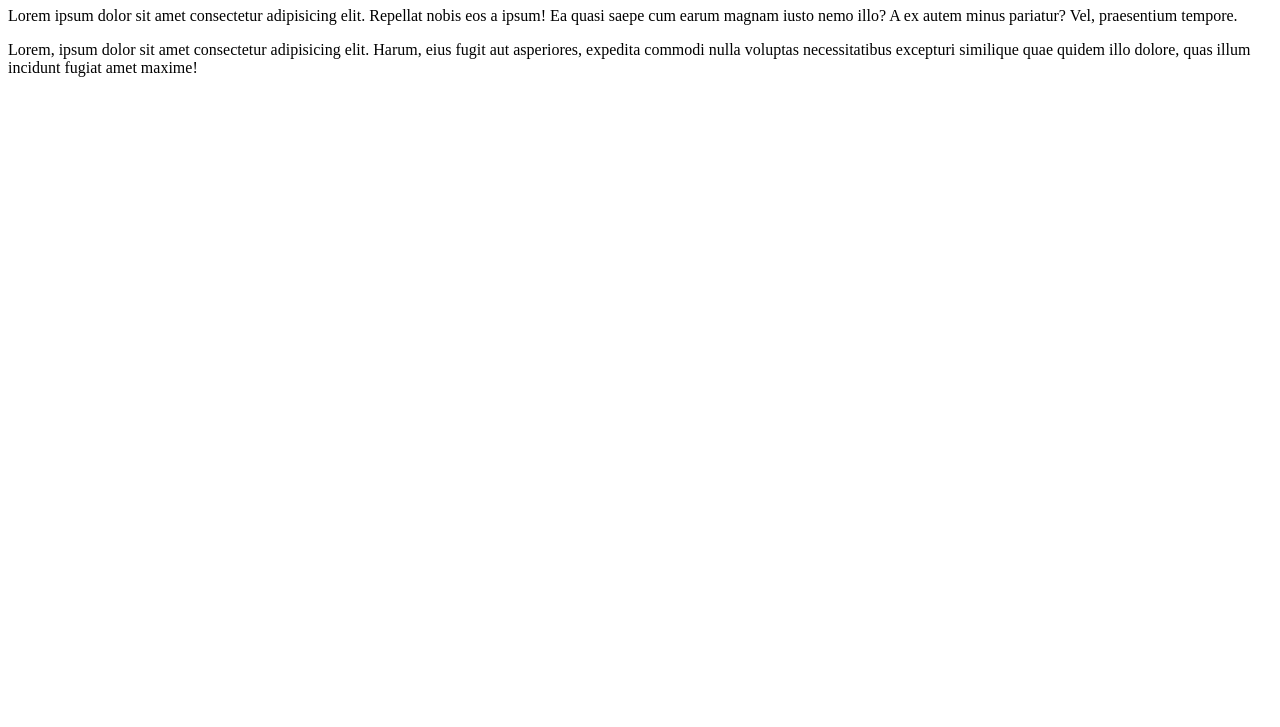
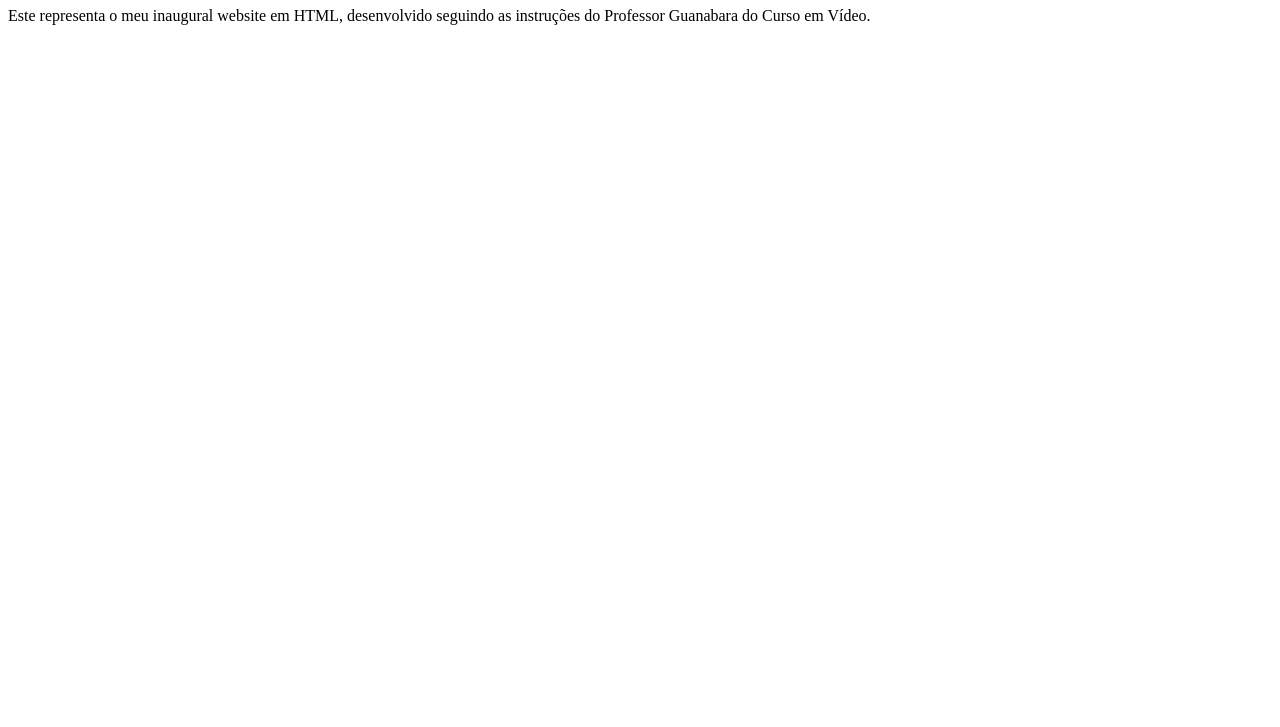
Before and after one commit to juliaenriquetto/Ola-Mundo, a plain HTML site: page site-exemplo/index.html in a window 1280 px wide. Shown: the part 73-800 px from the top of the page. Drawn offline with Linux system fonts and the light colour scheme.

Commit message:
check index.html
Checking out my first HTML website.

```diff
--- a/site-exemplo/index.html
+++ b/site-exemplo/index.html
@@ -8,7 +8,6 @@
 </head>
 <body>
     <h1>Olá, Mundo!</h1>
-    <p>Lorem ipsum dolor sit amet consectetur adipisicing elit. Repellat nobis eos a ipsum! Ea quasi saepe cum earum magnam iusto nemo illo? A ex autem minus pariatur? Vel, praesentium tempore.</p>
-    <p>Lorem, ipsum dolor sit amet consectetur adipisicing elit. Harum, eius fugit aut asperiores, expedita commodi nulla voluptas necessitatibus excepturi similique quae quidem illo dolore, quas illum incidunt fugiat amet maxime!</p>
+    <p>Este representa o meu inaugural website em HTML, desenvolvido seguindo as instruções do Professor Guanabara do Curso em Vídeo.</p>
 </body>
 </html>
```
